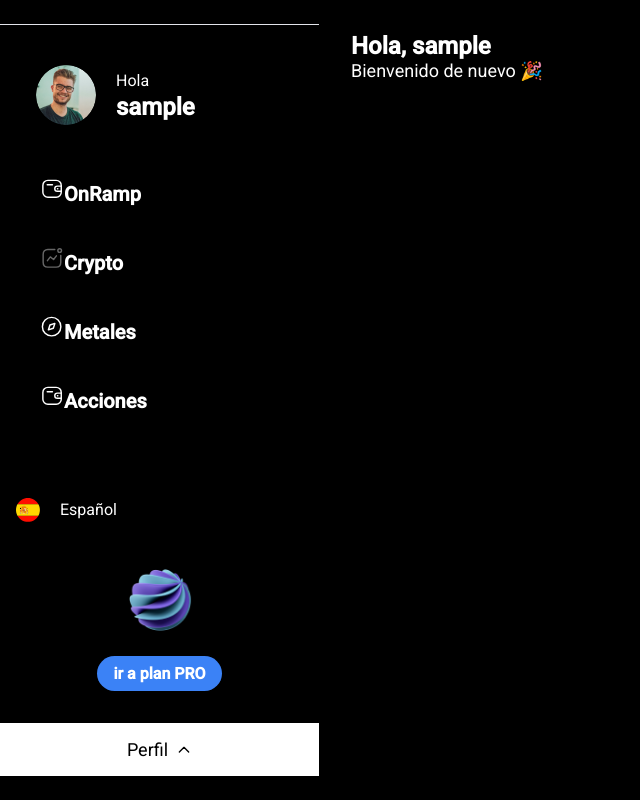
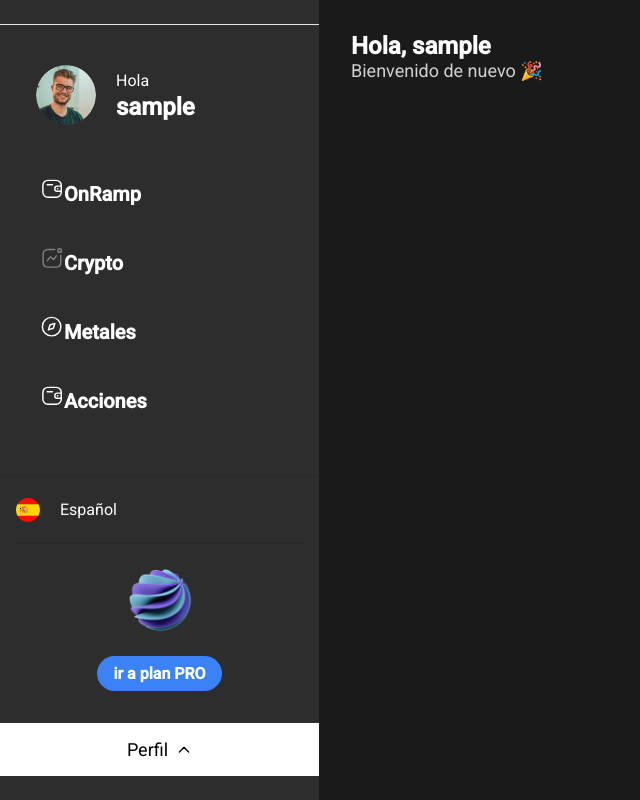
Before and after one commit to Alain-Colombia-Arbitrage-Mev/predictx-front-vue, a Vue app: page /dashboard in a window 1280 px wide. Shown: the whole page, without its empty margins (0-640 px from the left). Built offline with nearby package versions, Linux system fonts and the light colour scheme; sample sign-in values are in the browser's storage.

Commit message:
added suscription

```diff
--- a/src/config/apinode.js
+++ b/src/config/apinode.js
@@ -1,4 +1,4 @@
-import EnvironmentConfig from './configFile-prod'
+import EnvironmentConfig from './configFile'
 
 function ConfigApiNode (Env) {
   var api = {
--- a/src/config/configFile.js
+++ b/src/config/configFile.js
@@ -1,11 +1,11 @@
 export default {
   type: "local",
-  client_id: "66b3e698348d414c1c995cba",
-  client_secret: "QNG/fsWa2pJfyzBrJDpAp4d55Q1InBTEbN2MI2JVrho=",
+  client_id: "66d581fd256692502700aaad",
+  client_secret: "MwpB7nicDFFRe4zQTw5WdeWUmfifqu2PfNp8OoEqFfM=",
   credentials: {
     admin: {
       access_token:
-        "xGc0IWEQDXev7nEsgKOUuLJvtJ3YYgltRb3u7XDK/e5RRnnMH0AP9J1NmgOBGCpwSdg993UaISY6gff7YiZV5g=="
+      "Mfeqr6ufjabYGFPGGBObdr1tug1qKEkNHR76iWjkcyLjN3nrTpbvTxognQArQTQr6fpPJY0kRAYTxN+JGWCL+Q=="
     }
   },
   api: {
--- a/src/pages/Dashboard.vue
+++ b/src/pages/Dashboard.vue
@@ -2,12 +2,28 @@
   <div class="flex h-screen bg-black text-white">
     <Loader :isLoading="loading" />
     <Sidebar @section-change="handleSectionChange" />
+
     <!-- Main Content -->
     <main class="flex-grow p-8 overflow-auto">
-      <header class="mb-8">
-        <h2 class="text-2xl font-bold">{{$t("hello")}}, {{ username }}</h2>
-        <p class="text-lg">{{ $t('welcomeback') }} 🎉</p>
-      </header>
+      <!-- Encabezado con saludo y suscripción en el mismo nivel -->
+      <div class="flex justify-between items-center mb-8">
+        <!-- Columna Izquierda: Saludo -->
+        <div>
+          <h2 class="text-2xl font-bold">{{ $t("hello") }}, {{ username }}</h2>
+          <p class="text-lg">{{ $t('welcomeback') }} 🎉</p>
+        </div>
+
+        <!-- Columna Derecha: Información de Suscripción -->
+        <div v-if="subscription" class="flex flex-col items-end bg-gray-800 p-4 rounded-lg shadow-lg">
+          <h3 class="text-xl font-semibold mb-2">Suscripción</h3>
+          <p><span class="font-bold">Plan:</span> {{ subscription.plan }}</p>
+          <!-- <p><span class="font-bold">Tipo:</span> {{ subscription.type }}</p> -->
+          <p><span class="font-bold">Expira el:</span> {{ formattedExpiryDate }}</p>
+          <p v-if="isExpired" class="text-red-500 font-bold mt-2">⚠️ Expirado, ¡Renueva!</p>
+        </div>
+      </div>
+
+      <!-- Contenido adicional (Router View) -->
       <router-view />
     </main>
   </div>
@@ -16,12 +32,35 @@
 <script setup>
 import { ref, computed } from 'vue';
 import Sidebar from '../components/Sidebar.vue';
-import { useRouter } from 'vue-router';
 import AuthService from '../services/AuthService';
 import Loader from '../components/Loader.vue';
-import loading from '../store/loadingState'; // Importar el estado global de loading
+import loading from '../store/loadingState';
 
-const username = (new AuthService()).userLogged().username; // Replace with actual username logic
+// Obtener el usuario autenticado
+const authService = new AuthService();
+const user = ref(authService.userLogged());
+
+// Obtener nombre de usuario
+const username = computed(() => user.value.username);
+
+// Obtener suscripción
+const subscription = computed(() => user.value.subscription ? user.value.subscription[0] : null);
+
+// Formatear la fecha de expiración
+const formattedExpiryDate = computed(() => {
+  return subscription.value?.expiresAt
+    ? new Date(subscription.value.expiresAt).toLocaleDateString()
+    : 'N/A';
+});
+
+// Validar si la suscripción ha expirado
+const isExpired = computed(() => {
+  return subscription.value?.expiresAt
+    ? new Date(subscription.value.expiresAt) < new Date()
+    : false;
+});
+
+// Manejo de sección actual
 const currentSection = ref('Crypto');
 const selectedSymbol = ref('');
 
@@ -31,8 +70,26 @@ const handleSectionChange = (section) => {
 };
 </script>
 
-<style>
-@import 'tailwindcss/base';
-@import 'tailwindcss/components';
-@import 'tailwindcss/utilities';
+<style scoped>
+/* Estilos personalizados para el dashboard */
+main {
+  background-color: #1a1a1a;
+  color: #ffffff;
+}
+
+h2, h3 {
+  color: #ffffff;
+}
+
+p {
+  color: #d1d1d1;
+}
+
+.bg-gray-800 {
+  background-color: #2d2d2d;
+}
+
+.shadow-lg {
+  box-shadow: 0 4px 6px rgba(0, 0, 0, 0.1);
+}
 </style>
--- a/src/pages/Login.vue
+++ b/src/pages/Login.vue
@@ -120,7 +120,9 @@ export default defineComponent({
             token.id = meInfo._id;
             token.degree = meInfo.rankDegree;
             token.isActive = meInfo.isActive;
+            token.subscription = me.data.subscription;
             // token.account =
+            console.log(meInfo);
 
             service.login(token);
               // Swal.fire(
```
